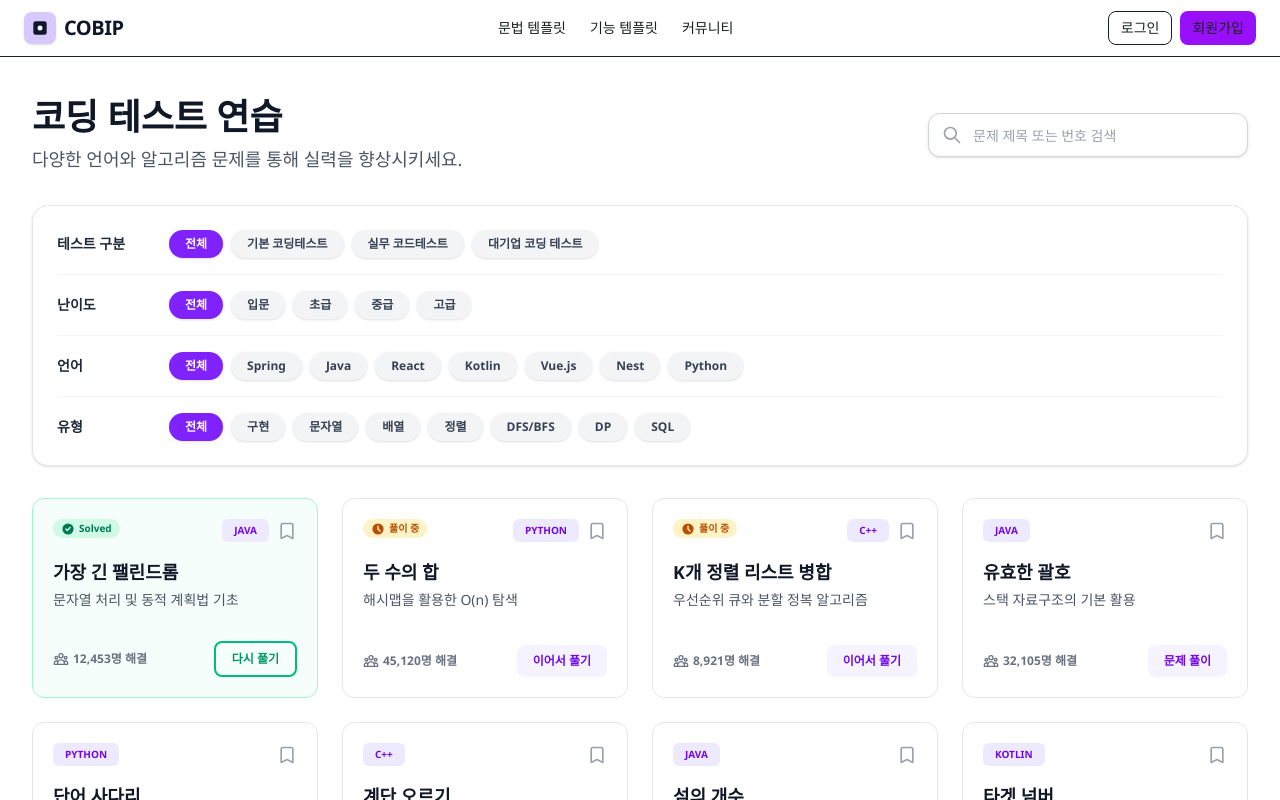
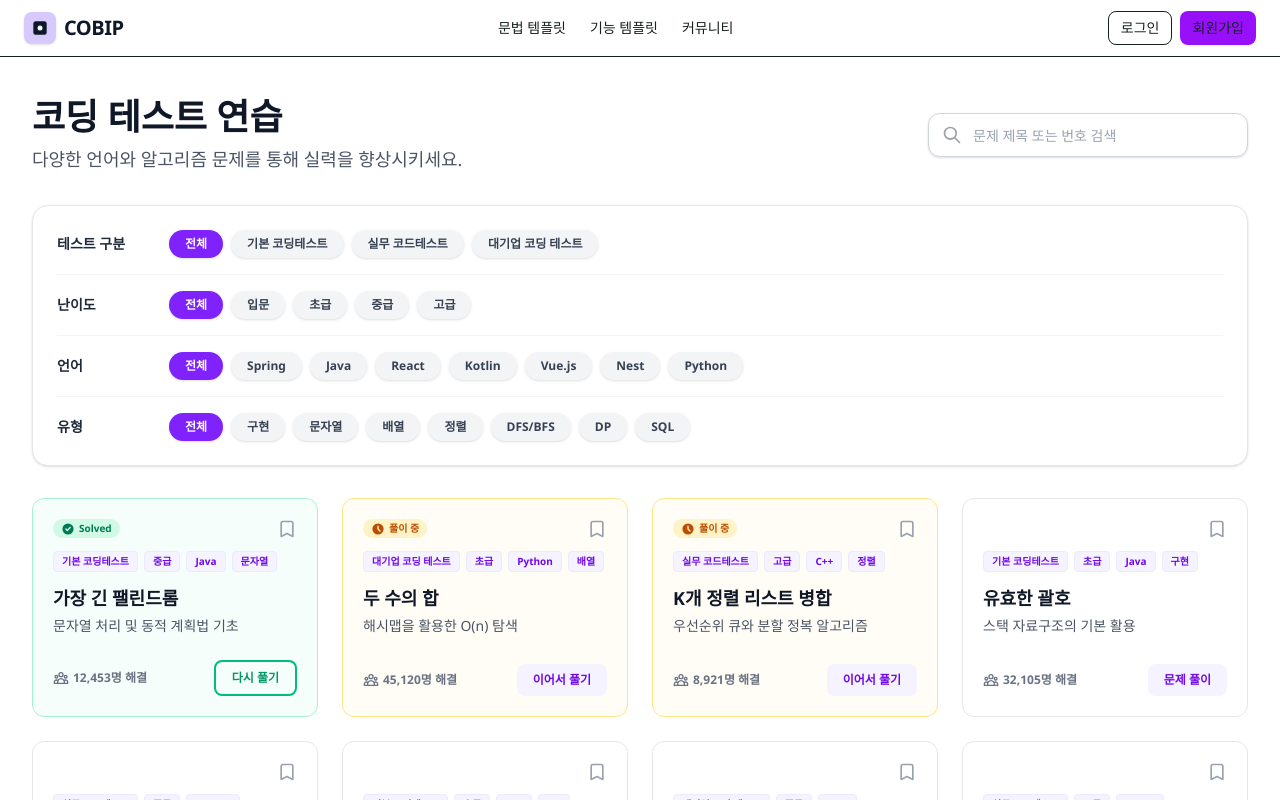
Before and after one commit to COBIP/COBIP_FE, a Next.js app: page /coding-test in a window 1280 px wide. Shown: the top 800 px of the page. Built offline with nearby package versions, Linux system fonts and the light colour scheme.

Commit message:
💄  style: 카드 상태별 배경색 및 다중 태그 UI 적용
풀이 중 상태에 주황색 배경을 추가하고 4종 속성(구분, 난이도 등) 태그 출력

```diff
--- a/src/features/coding-test/components/ProblemCard.tsx
+++ b/src/features/coding-test/components/ProblemCard.tsx
@@ -5,19 +5,22 @@ interface ProblemCardProps {
 }
 
 export const ProblemCard = ({ problem }: ProblemCardProps) => {
-    const { title, description, language, status, solveCount } = problem; // progress 속성 제거
+    // 4가지 속성 모두 가져오기
+    const { title, description, language, status, solveCount, testType, difficulty, type } = problem;
 
     const isCompleted = status === 'completed';
     const isInProgress = status === 'in-progress';
 
+    // 1. 상태에 따른 배경색 로직 분리 (완료: 초록 / 풀이중: 주황 / 미시작: 하양)
+    const cardStyle = isCompleted
+        ? 'bg-emerald-50/50 border-emerald-200'
+        : isInProgress
+            ? 'bg-amber-50/50 border-amber-200'
+            : 'bg-white border-gray-200';
+
     return (
-        <div
-        // hover:border-violet-600 hover:ring-1 hover:ring-violet-600 클래스 추가로 뚜렷한 보라색 테두리 효과
-        className={`rounded-xl p-5 border flex flex-col transition-all duration-300 relative group min-h-[200px] hover:border-violet-600 hover:ring-1 hover:ring-violet-600 ${
-            isCompleted ? 'bg-emerald-50/50 border-emerald-200' : 'bg-white border-gray-200'
-        }`}
-        >
-        <div className="flex justify-between items-start mb-4">
+        <div className={`rounded-xl p-5 border flex flex-col transition-all duration-300 relative group min-h-[200px] hover:border-violet-600 hover:ring-1 hover:ring-violet-600 ${cardStyle}`}>
+            <div className="flex justify-between items-start mb-3">
                 {/* 상태 뱃지 */}
                 {isCompleted && (
                     <div className="flex items-center gap-1 bg-emerald-100 text-emerald-700 px-2 py-0.5 rounded-full text-[10px] font-bold">
@@ -36,23 +39,26 @@ export const ProblemCard = ({ problem }: ProblemCardProps) => {
                     </div>
                 )}
 
-            {/* 언어 및 북마크 */}
-            <div className={`flex items-center gap-2 ${!isCompleted && !isInProgress ? 'w-full justify-between' : ''}`}>
-            <span className="px-3 py-1 bg-violet-100 text-violet-700 rounded-md text-[10px] font-bold uppercase">
-                {language}
-            </span>
+                {/* 북마크 아이콘 (항상 우측 상단 고정) */}
+                <div className="ml-auto">
                     <svg className="w-5 h-5 text-gray-400 group-hover:text-violet-600 transition-colors cursor-pointer" fill="none" stroke="currentColor" viewBox="0 0 24 24">
                         <path strokeLinecap="round" strokeLinejoin="round" strokeWidth={2} d="M5 5a2 2 0 012-2h10a2 2 0 012 2v16l-7-3.5L5 21V5z" />
                     </svg>
                 </div>
             </div>
 
+            {/* 2. 다중 태그 렌더링 (구분, 난이도, 언어, 유형) */}
+            <div className="flex flex-wrap gap-1.5 mb-3">
+                {[testType, difficulty, language, type].map((tag, idx) => (
+                    <span key={idx} className="px-2 py-0.5 bg-violet-50 text-violet-700 border border-violet-100 rounded text-[10px] font-bold">
+                        {tag}
+                    </span>
+                ))}
+            </div>
+
             <h3 className="text-lg font-semibold text-gray-900 mb-1 line-clamp-1">{title}</h3>
             <p className="text-sm text-gray-600 mb-4 flex-grow">{description}</p>
 
-        {/* 여기에 있던 주황색 진행바 삭제 완료! */}
-
-        {/* 하단 영역 */}
             <div className="flex justify-between items-center mt-auto pt-2">
                 <div className="flex items-center gap-1 text-gray-500 text-xs font-semibold">
                     <svg className="w-4 h-4" fill="none" stroke="currentColor" viewBox="0 0 24 24">
```
Lines whose indentation alone changed are shown as unchanged.
